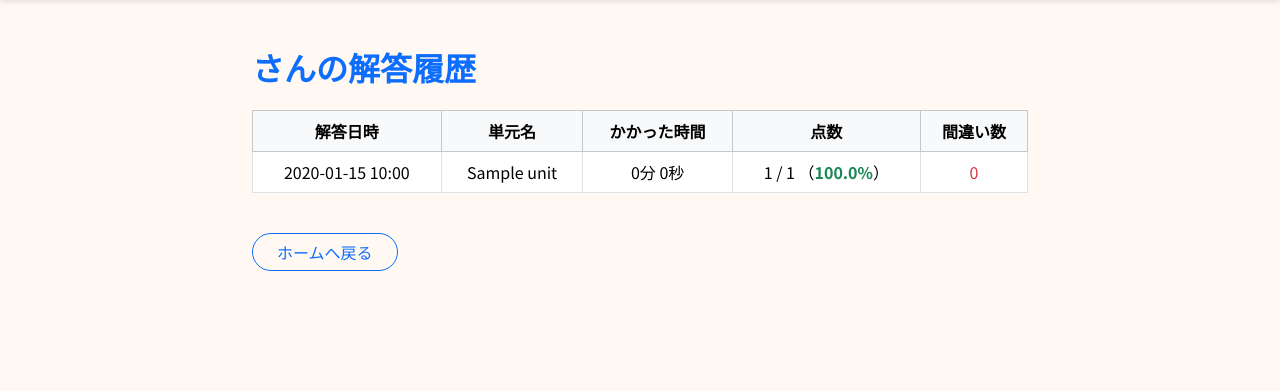
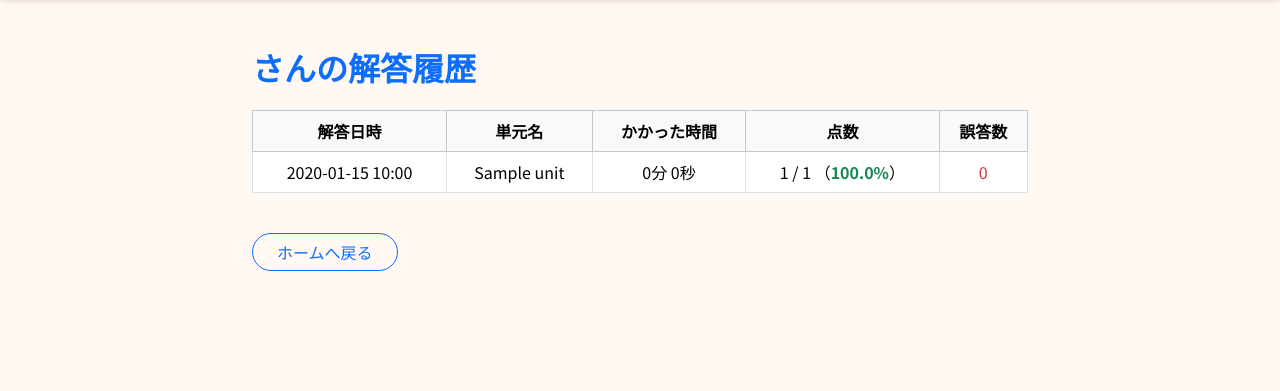
Before and after one commit to taipiwiq/otamesi, a Python web app: template PLACTICE/quiz_app/templates/history.html in a window 1280 px wide. Shown: the part 68-459 px from the top of the page. Run offline with Jinja, Linux system fonts and the light colour scheme; the template is opened without the code that fills it: most values are stand-ins (such as "Sample title", 1, 10 or a date in 2020).

Commit message:
Update history.html

```diff
--- a/PLACTICE/quiz_app/templates/history.html
+++ b/PLACTICE/quiz_app/templates/history.html
@@ -13,7 +13,7 @@
           <th>単元名</th>
           <th>かかった時間</th>
           <th>点数</th>
-          <th>間違い数</th>
+          <th>誤答数</th>
         </tr>
       </thead>
       <tbody>
```
